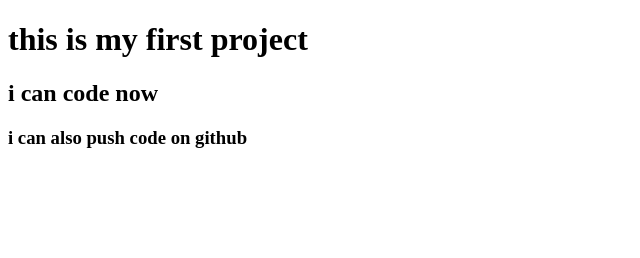
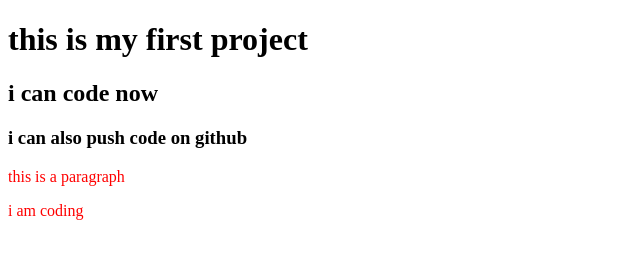
Before and after one commit to ssnaher/my-second-repo, a plain HTML site: page index.html in a window 1280 px wide. Shown: the whole page, without its empty margins (0-640 px from the left). Drawn offline with Linux system fonts and the light colour scheme.

Commit message:
added styles

```diff
--- a/index.html
+++ b/index.html
@@ -5,11 +5,13 @@
     <meta http-equiv="X-UA-Compatible" content="IE=edge">
     <meta name="viewport" content="width=device-width, initial-scale=1.0">
     <title>second github repo</title>
+    <link rel="stylesheet" href="style.css">
 </head>
 <body>
     <h1>this is my first project</h1>
     <h2>i can code now</h2>
     <h3>i can also push code on github</h3>
-
+    <p>this is a paragraph</p>
+    <p>i am coding</p>
 </body>
 </html>
--- /dev/null
+++ b/style.css
@@ -0,0 +1,3 @@
+p{
+    color: red;
+}
```
